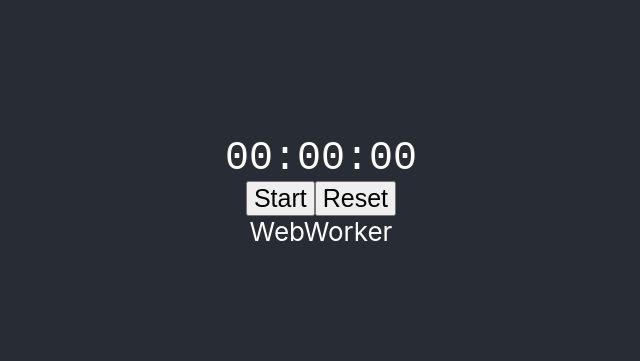
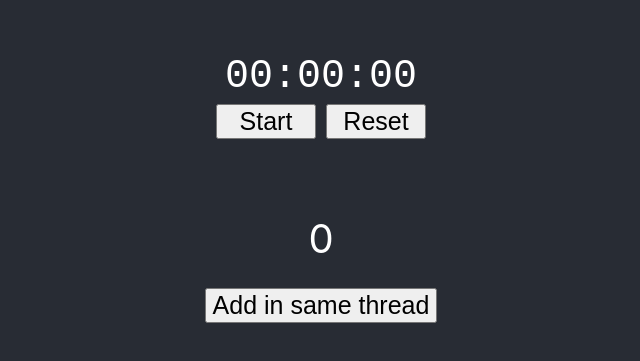
Before and after one commit to vedanshgarg/stop-watch, a React (Create React App) app: page / in a window 1280 px wide. Shown: the part 209-570 px from the top of the page, without its empty margins (319-959 px from the left). Built offline with nearby package versions, Linux system fonts and the light colour scheme.

Commit message:
for loop same thread

```diff
--- a/src/App.css
+++ b/src/App.css
@@ -1,7 +1,9 @@
-button{
+button {
+  margin: 5px;
+  min-width: 100px;
   font-size: 25px;
 }
-button:hover{
+button:hover {
   cursor: pointer;
 }
 
--- a/src/App.js
+++ b/src/App.js
@@ -1,10 +1,9 @@
-import React from 'react';
-import './App.css';
+import React from "react";
+import "./App.css";
 import Display from "./components/Display/Display";
 import WebWorkerDemo from "./components/WebWorkerDemo/WebWorkerDemo";
 
-class App extends React.Component{
-
+class App extends React.Component {
   constructor(props) {
     super(props);
     this.state = {
@@ -13,41 +12,44 @@ class App extends React.Component{
       timeInMinutes: 0,
       timerRunning: false,
       initiateReset: false,
-            timerInterval: 0
+      timerInterval: 0,
     };
   }
 
-    showZero = currValue => {
-        if(currValue < 10){
+  showZero = (currValue) => {
+    if (currValue < 10) {
       return "0";
-        }else{
+    } else {
       return "";
     }
   };
 
   startTimer = () => {
-        let timerInterval = setInterval(()=>{
+    let timerInterval = setInterval(() => {
+      this.setState(
+        {
+          timeInDeciSeconds: this.state.timeInDeciSeconds + 1,
+        },
+        () => {
+          if (this.state.timeInSeconds > 59) {
             this.setState({
-                timeInDeciSeconds : (this.state.timeInDeciSeconds + 1)
-            },()=>{
-                if(this.state.timeInSeconds > 59){
-                    this.setState({
-                        timeInDeciSeconds : 0,
+              timeInDeciSeconds: 0,
               timeInSeconds: 0,
-                        timeInMinutes: (this.state.timeInMinutes + 1)
+              timeInMinutes: this.state.timeInMinutes + 1,
             });
           }
-                if(this.state.timeInDeciSeconds >99){
+          if (this.state.timeInDeciSeconds > 99) {
             this.setState({
-                        timeInDeciSeconds : 0,
-                        timeInSeconds: (this.state.timeInSeconds + 1)
+              timeInDeciSeconds: 0,
+              timeInSeconds: this.state.timeInSeconds + 1,
             });
           }
-            });
-        },10);
+        }
+      );
+    }, 10);
 
     this.setState({
-            timerRunning : true
+      timerRunning: true,
     });
     return timerInterval;
   };
@@ -55,33 +57,33 @@ class App extends React.Component{
   pauseTimer = () => {
     clearInterval(this.state.timerInterval);
     this.setState({
-            timerRunning : false
+      timerRunning: false,
     });
   };
 
   resetTimer = () => {
     this.pauseTimer();
     this.setState({
-            timeInDeciSeconds : 0,
+      timeInDeciSeconds: 0,
       timeInSeconds: 0,
       timeInMinutes: 0,
     });
   };
 
   showStartPause = () => {
-        if(this.state.timerRunning){
+    if (this.state.timerRunning) {
       return "Pause";
-        }else{
+    } else {
       return "Start";
     }
   };
 
   runStartPause = () => {
-        if(this.state.timerRunning){
+    if (this.state.timerRunning) {
       this.pauseTimer();
-        }else{
+    } else {
       this.setState({
-                timerInterval: this.startTimer()
+        timerInterval: this.startTimer(),
       });
     }
   };
@@ -89,21 +91,21 @@ class App extends React.Component{
   render() {
     return (
       <div className="app-main">
-                <Display minZero = {this.showZero(this.state.timeInMinutes)}
-                         secZero = {this.showZero(this.state.timeInSeconds)}
-                         deciSecZero = {this.showZero(this.state.timeInDeciSeconds)}
-                         timeInMinutes = {this.state.timeInMinutes}
-                         timeInSeconds = {this.state.timeInSeconds}
-                         timeInDeciSeconds = {this.state.timeInDeciSeconds}
+        <Display
+          minZero={this.showZero(this.state.timeInMinutes)}
+          secZero={this.showZero(this.state.timeInSeconds)}
+          deciSecZero={this.showZero(this.state.timeInDeciSeconds)}
+          timeInMinutes={this.state.timeInMinutes}
+          timeInSeconds={this.state.timeInSeconds}
+          timeInDeciSeconds={this.state.timeInDeciSeconds}
         />
         <div>
-                    <button onClick={this.runStartPause}>{this.showStartPause()} </button>
+          <button onClick={this.runStartPause}>{this.showStartPause()}</button>
           <button onClick={this.resetTimer}> Reset</button>
         </div>
-                <WebWorkerDemo/>
+        <WebWorkerDemo />
       </div>
     );
-
   }
 }
 
--- a/src/components/WebWorkerDemo/WebWorkerDemo.js
+++ b/src/components/WebWorkerDemo/WebWorkerDemo.js
@@ -1,11 +1,30 @@
-import React from "react";
+import React, { useState } from "react";
+
+import "./styles.css";
+
+const incrementWithoutWorker = (score, setScore) => {
+  let toAdd = 0;
+  for (let i = 0; i < 10000; i++) {
+    for (let j = 0; j < 100000; j++) {
+      toAdd++;
+    }
+  }
+  setScore((score) => score + toAdd);
+};
 
 const WebWorkerDemo = () => {
+  const [score, setScore] = useState(0);
+
   return (
     <div className="web-worker-demo">
-      WebWorker
+      <div className="score">{score}</div>
+      <div className="demo-buttons">
+        <button onClick={() => incrementWithoutWorker(score, setScore)}>
+          Add in same thread
+        </button>
+      </div>
     </div>
-  )
+  );
 };
 
 export default WebWorkerDemo;
--- /dev/null
+++ b/src/components/WebWorkerDemo/styles.css
@@ -0,0 +1,9 @@
+.web-worker-demo {
+  margin-top: 50px;
+  text-align: center;
+}
+
+.score {
+  margin: 20px;
+  font-size: 40px;
+}
```
Also changed, not shown: src/index.js (+6 -6 lines), 1 other file (tests, documents, lock files or other folders). Lines whose indentation alone changed are shown as unchanged.
